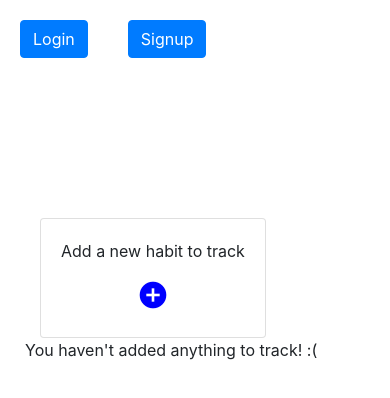
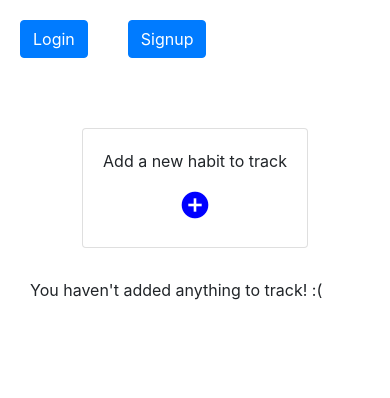
Before and after one commit to Madhubalajb/Track-Down, a React (Create React App) app: page / in a window 390 px wide. Shown: the top 398 px of the page. Built offline with nearby package versions, Linux system fonts and the light colour scheme.

Commit message:
Responsive Mobile UI

```diff
--- a/src/components/Home.js
+++ b/src/components/Home.js
@@ -77,6 +77,7 @@ const Home = () => {
             <UserService />
             <Row className="main-row">
                 <Col sm={2}>
+                    <center>
                         <Card className="form-card">
                             <Card.Body>
                                 <p>Add a new habit to track</p>
@@ -85,6 +86,7 @@ const Home = () => {
                                 </center>
                             </Card.Body>
                         </Card>
+                    </center>
                     <HabitForm show={show} close={handleClose} habit_name={handleHabitName} habit_month={handleHabitMonth} submit={submitHabit}/>
                 </Col>
                 <Col sm={10}>
--- a/src/index.scss
+++ b/src/index.scss
@@ -117,3 +117,14 @@ body {
         to {bottom: 0; opacity: 0;}
     }
 }
+
+@media screen and (max-width: 426px) {
+    body {
+        .main-row {
+            margin: 50px 10px;
+            .col-sm-10 {
+                margin: 30px 5px;
+            }
+        }
+    }
+}
```
Lines whose indentation alone changed are shown as unchanged.
